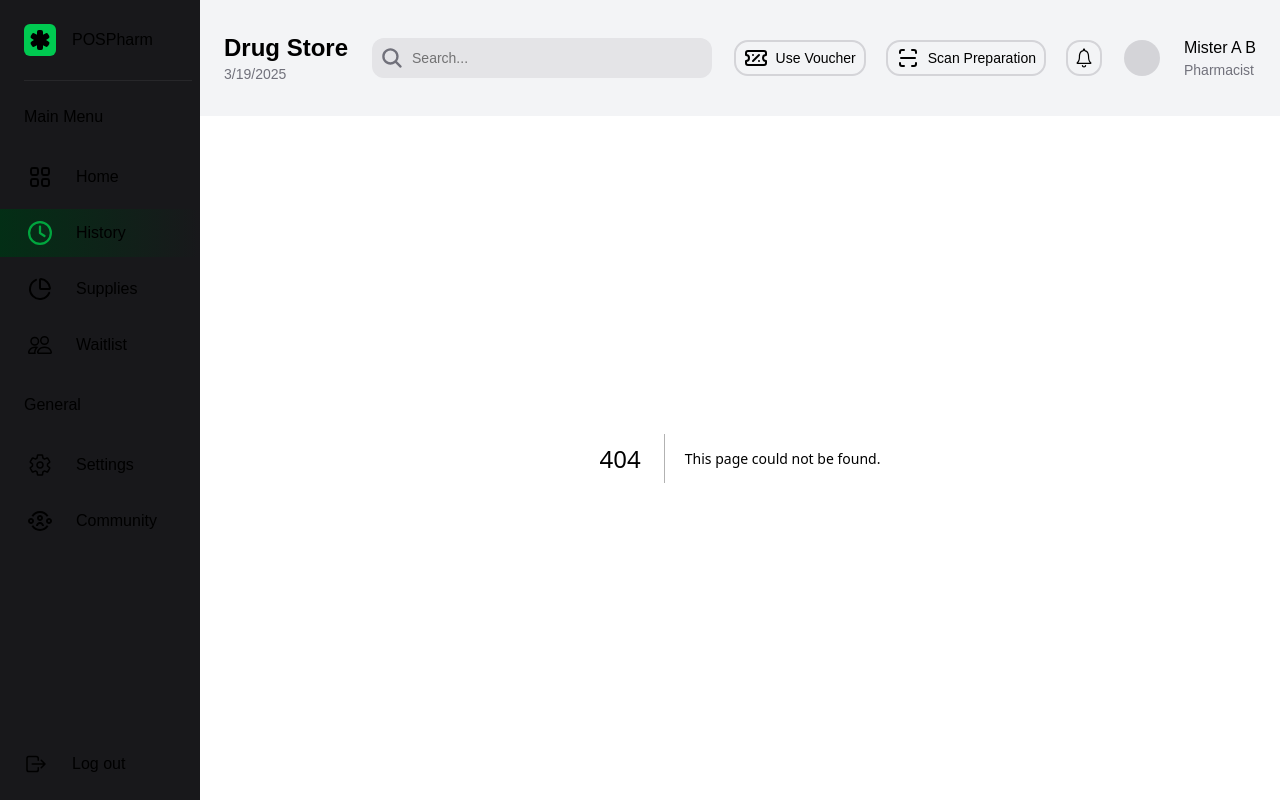
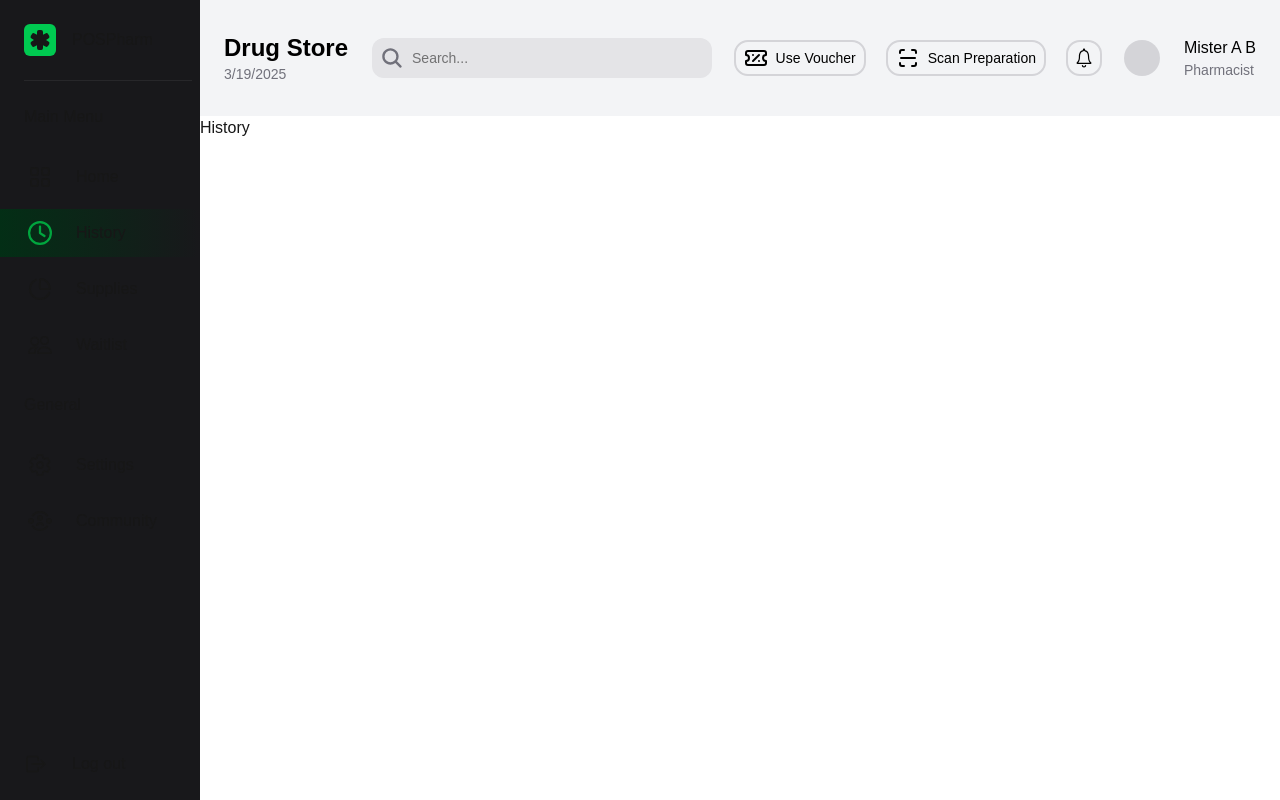
Before and after one commit to gotired/POSPharm, a Next.js app in the folder client/: page /history in a window 1280 px wide. Before the commit this address had no page. Built offline with nearby package versions, Linux system fonts and the light colour scheme; a web font is replaced by a local one.

Commit message:
feat: add history page

```diff
--- /dev/null
+++ b/client/pages/history.tsx
@@ -0,0 +1,3 @@
+export default function History() {
+  return <div className="h-full">History</div>;
+}
```
